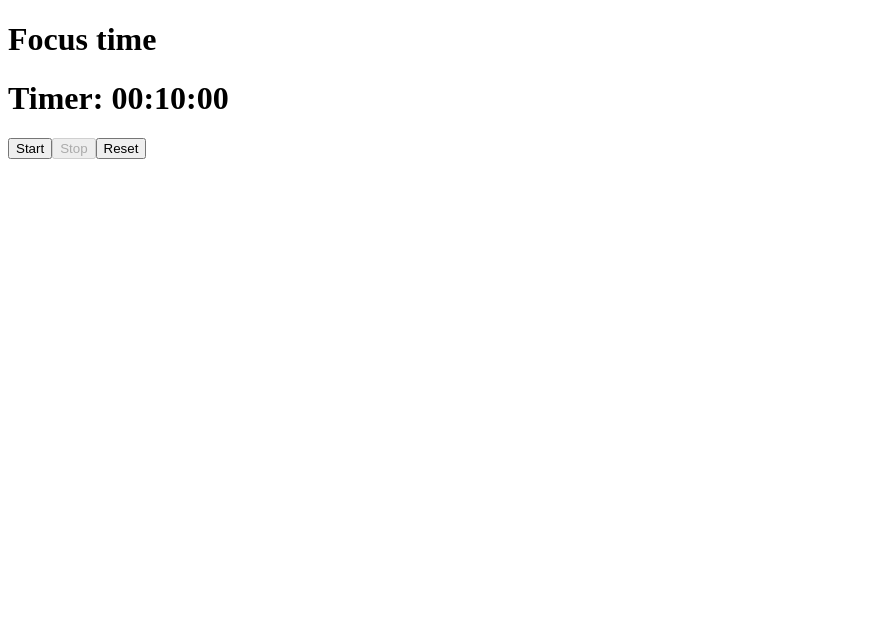
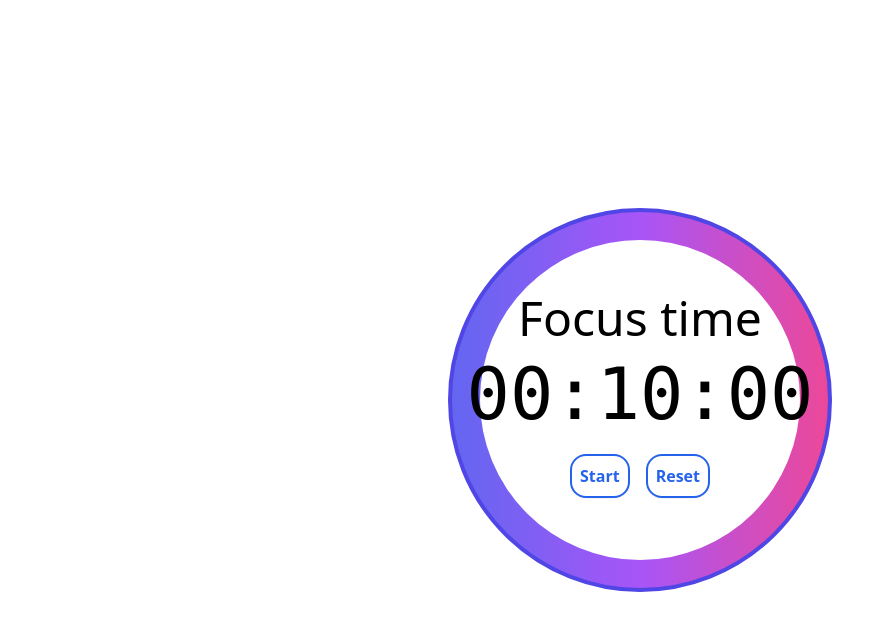
Before and after one commit to MartiRF/pomodoro, a React (Vite) app: page / in a window 1280 px wide. Shown: the top 630 px of the page, without its empty margins (0-887 px from the left). Built offline with nearby package versions, Linux system fonts and the light colour scheme.

Commit message:
tailwind agregado y estilos desktop

```diff
--- a/package.json
+++ b/package.json
@@ -16,6 +16,9 @@
     "@types/react": "^18.0.26",
     "@types/react-dom": "^18.0.9",
     "@vitejs/plugin-react": "^3.0.0",
+    "autoprefixer": "^10.4.13",
+    "postcss": "^8.4.21",
+    "tailwindcss": "^3.2.4",
     "vite": "^4.0.0"
   }
 }
--- /dev/null
+++ b/postcss.config.cjs
@@ -0,0 +1,6 @@
+module.exports = {
+  plugins: {
+    tailwindcss: {},
+    autoprefixer: {},
+  },
+}
--- a/src/components/pomodoro/Pomodoro.jsx
+++ b/src/components/pomodoro/Pomodoro.jsx
@@ -125,12 +125,37 @@ export const Pomodoro = ({focusTime = 10, freetime = 5}) => {
   },[isFocus]);
 
   return (
-    <div>
-        <h1>{isFocus ? 'Focus time' : 'Free time'}</h1>
-        <h1>Timer: {`${hours.toString().padStart(2, "0")}:${minutes.toString().padStart(2, "0")}:${seconds.toString().padStart(2, "0")}`}</h1>
-        <button onClick={handleStart} disabled={isRunning}>Start</button>
-        <button onClick={handleStop} disabled={!isRunning}>Stop</button>
-        <button onClick={handlerReset}>Reset</button>
+    <div className='w-full h-screen flex flex-col justify-center items-center gap-y-4'>
+        <h1 className='text-5xl font-sans'>
+          {isFocus ? 'Focus time' : 'Free time'}
+        </h1>
+        <h1 className='font-mono text-7xl'>
+          {`${hours.toString().padStart(2, "0")}:${minutes.toString().padStart(2, "0")}:${seconds.toString().padStart(2, "0")}`}
+        </h1>
+
+        <div className='flex'>
+          <button
+            className='btn_custum'
+            style={isRunning ? {display:'none'} : {display: 'block'}}
+            onClick={handleStart}
+            disabled={isRunning}>
+            Start
+          </button>
+          <button
+            className='btn_custum'
+            style={!isRunning ? {display:'none'} : {display: 'block'}}
+            onClick={handleStop}
+            disabled={!isRunning}>
+            Stop
+          </button>
+          <button
+            className='btn_custum'
+            onClick={handlerReset}>
+            Reset
+          </button>
+        </div>
+        <div className='border-4 border-indigo-600 bg-gradient-to-r from-indigo-500 via-purple-500 to-pink-500 h-96 w-96 absolute -z-20 rounded-full'></div>
+        <div className='bg-white h-80 w-80 absolute -z-10 rounded-full'></div>
         {!isRunning && time == 0? <p>Termino</p> : null}
     </div>
   )
--- /dev/null
+++ b/src/index.css
@@ -0,0 +1,6 @@
+@tailwind base;
+@tailwind components;
+@tailwind utilities;
+.btn_custum{
+    @apply border-2 border-blue-600 rounded-2xl text-blue-600 shadow-sm p-2 m-2 text-base font-bold
+}
--- a/src/main.jsx
+++ b/src/main.jsx
@@ -1,7 +1,7 @@
 import React from 'react'
 import ReactDOM from 'react-dom/client'
 import { AppPomodoro } from './AppPomodoro'
-
+import './index.css'
 
 ReactDOM.createRoot(document.getElementById('root')).render(
   <React.StrictMode>
--- /dev/null
+++ b/tailwind.config.cjs
@@ -0,0 +1,11 @@
+/** @type {import('tailwindcss').Config} */
+module.exports = {
+  content: [
+    "./index.html",
+    "./src/**/*.{js,ts,jsx,tsx}",
+  ],
+  theme: {
+    extend: {},
+  },
+  plugins: [],
+}
```
Also changed, not shown: 1 other file (tests, documents, lock files or other folders).
